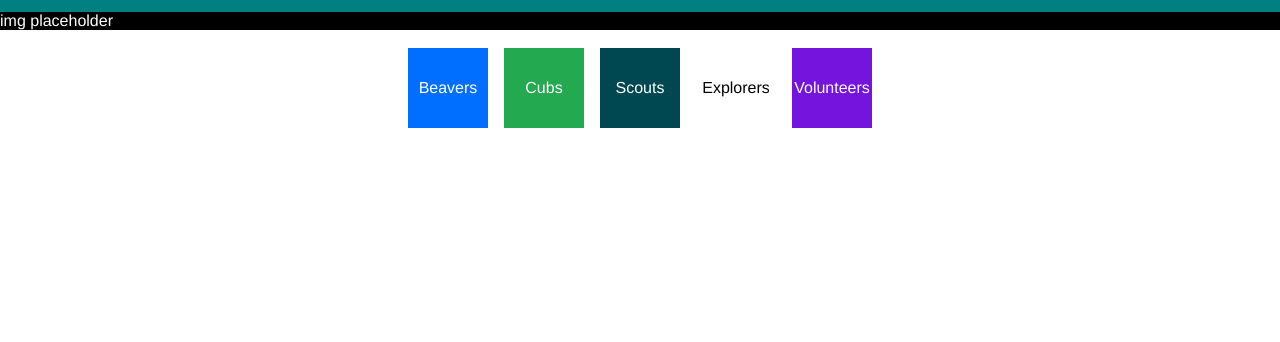
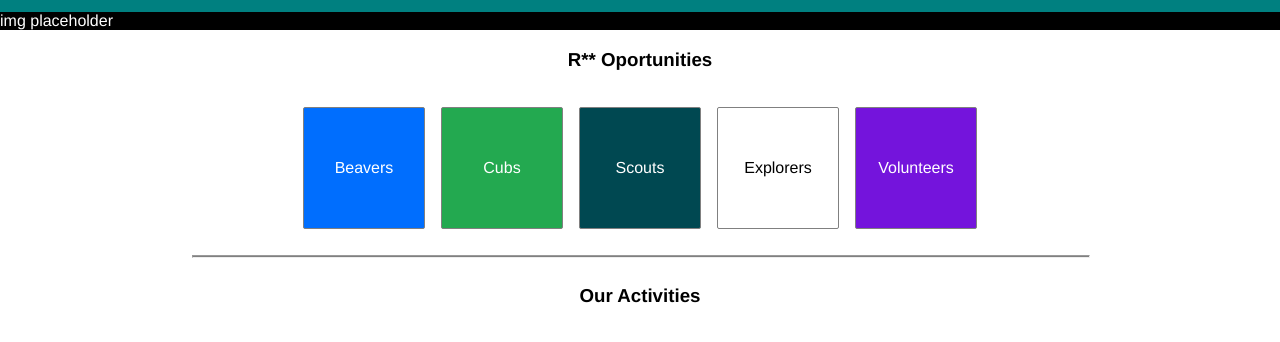
Before and after one commit to jack-whatley/rsg-website, a website: page index.html in a window 1280 px wide. Shown: the part 46-388 px from the top of the page. Drawn offline with Linux system fonts and the light colour scheme.

Commit message:
complete troop section

```diff
--- a/index.html
+++ b/index.html
@@ -3,10 +3,10 @@
 
     <head>
 
-        <title>RSG-WEB-TEST</title>
-
         <meta charset="utf-8">
         <meta name="viewport" content="width=device-width, initial-scale=1">
+
+        <title>RSG-WEB-TEST</title>
 
         <link href="./src/header-style.css" rel="stylesheet">
         <link href="style.css" rel="stylesheet">
@@ -71,6 +71,8 @@
 
         <div class="body-section">
 
+            <h3 class="section-title">R** Oportunities</h3> <!-- uncensor final!!! -->
+
             <div class="grid-container">
 
                 <div class="beavers">Beavers</div>
@@ -81,6 +83,12 @@
 
             </div>
 
+            <hr>
+
+            <h3 class="section-title">Our Activities</h3>
+
+
+
         </div>
 
     </body>
--- a/src/header-style.css
+++ b/src/header-style.css
@@ -33,6 +33,7 @@ header {
 .header-title {
 
     margin: 0px 10px 0px 10px;
+    font-weight: 700;
 
 }
 
@@ -63,6 +64,7 @@ header {
 
     font-size: .8rem;
     margin-right: 1vw;
+    font-weight: 100;
 
 }
 
--- a/style.css
+++ b/style.css
@@ -33,14 +33,17 @@
 
 .grid-container > div {
 
-    width: 5rem;
-    height: 5rem;
+    width: 7.5rem;
+    height: 7.5rem;
 
     display: flex;
     align-items: center;
     justify-content: center;
 
     margin: .5rem;
+
+    border: 1px solid grey;
+    border-radius: 2px;
 
 }
 
@@ -49,3 +52,17 @@
 .scouts     { background: #004851; color: white; }
 .explorers  { background: #ffffff; color: black; }
 .volunteers { background: #7414dc; color: white; }
+
+hr {
+
+    height: .5px;
+    width: 100%;
+    background: grey;
+
+}
+
+.section-title {
+
+    font-weight: 600;
+
+}
```
